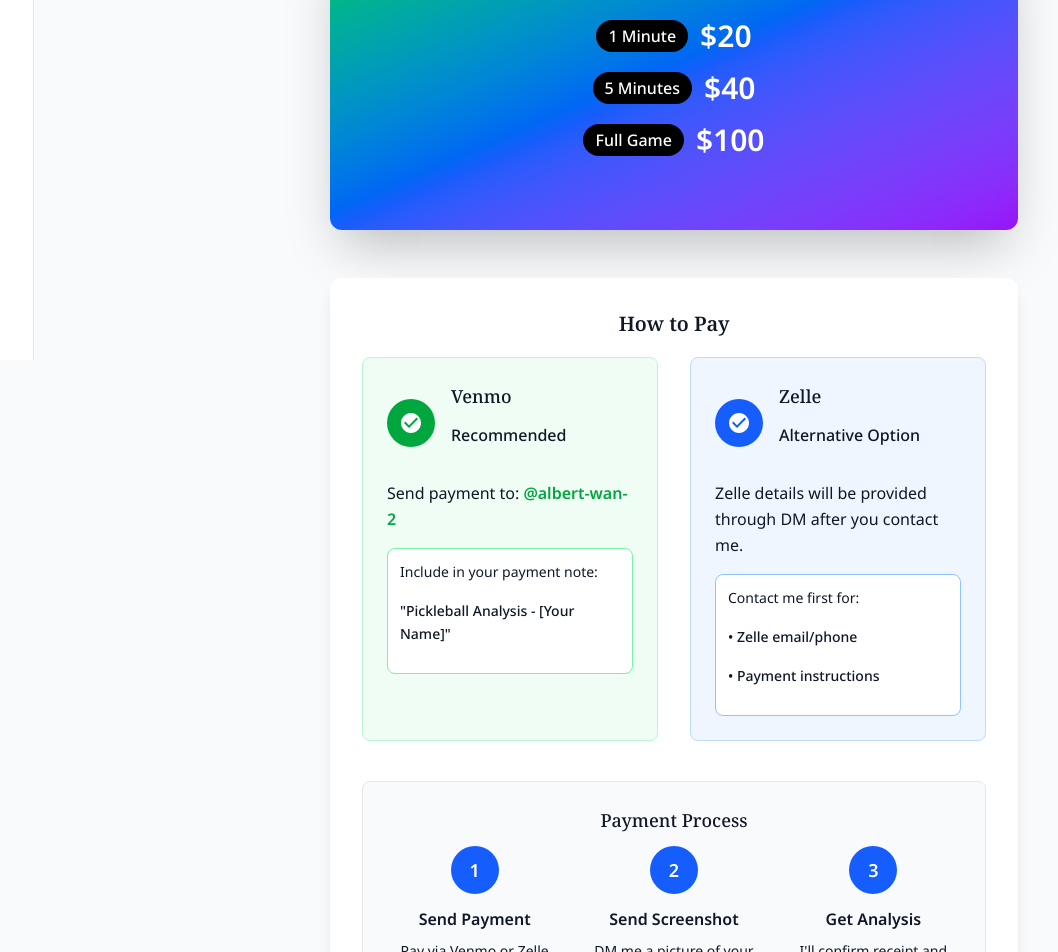
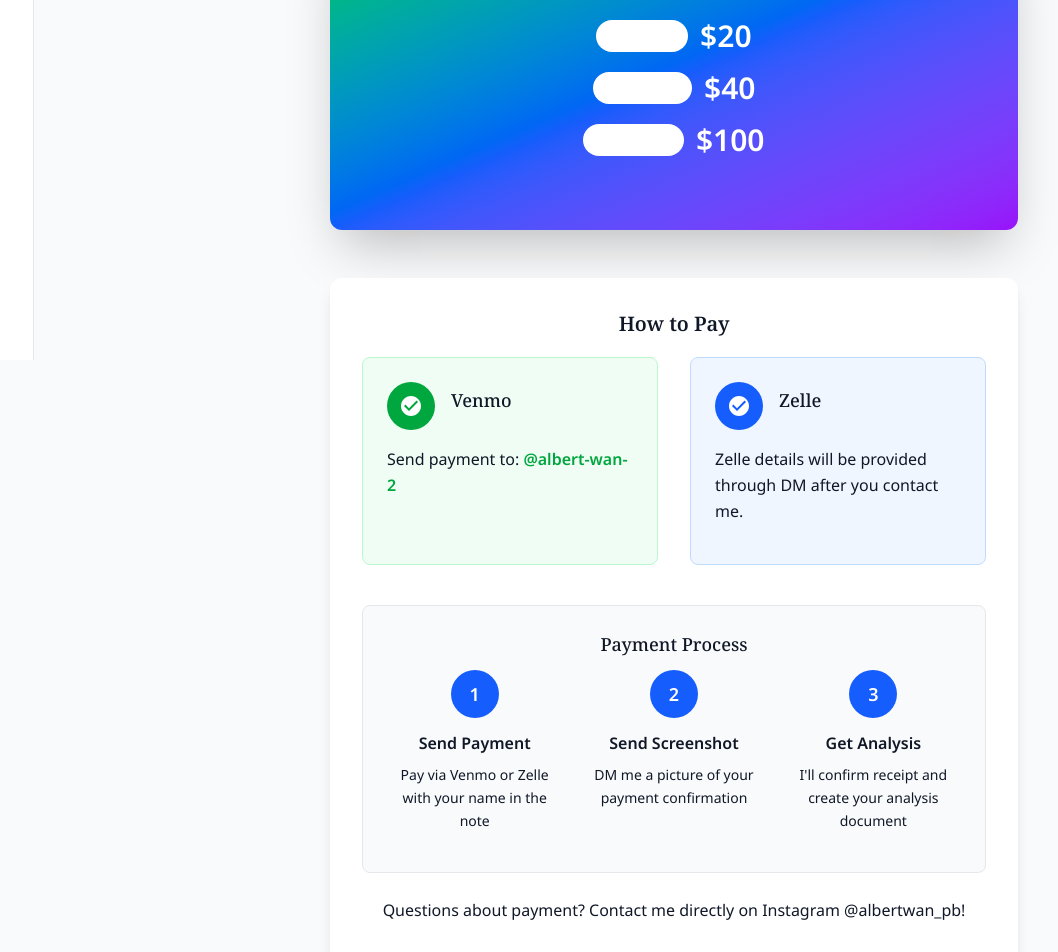
Before and after one commit to bertw2002/react-postgres-fullstack-template, a React (Vite) app: page /section/coaching in a window 1280 px wide. Shown: the part 440-1392 px from the top of the page, without its empty margins (222-1280 px from the left). Built offline with nearby package versions, Linux system fonts and the light colour scheme; a web font is replaced by a local one.

Commit message:
Update OnlineCoachingSection.jsx

```diff
--- a/src/components/OnlineCoachingSection.jsx
+++ b/src/components/OnlineCoachingSection.jsx
@@ -4,10 +4,10 @@ function OnlineCoachingSection() {
       <div className="max-w-6xl mx-auto">
         {/* Hero Section */}
         <div className="text-center mb-8 md:mb-12 px-4">
-          <h2 className="text-2xl md:text-3xl font-bold text-gray-900 mb-3 md:mb-4">
+          <h2 className="text-2xl md:text-3xl font-bold text-black mb-3 md:mb-4">
             Send me a video of your gameplay!
           </h2>
-          <p className="text-lg md:text-xl text-gray-600 mb-6 md:mb-8">
+          <p className="text-lg md:text-xl text-black mb-6 md:mb-8">
             I'll send you a FULL analysis of your gameplay and give you a plan to improve to the next level.
           </p>
         </div>
@@ -17,15 +17,15 @@ function OnlineCoachingSection() {
           <h3 className="text-2xl md:text-3xl font-bold mb-4 md:mb-6 text-white">My Rates</h3>
           <div className="space-y-3 md:space-y-4 mb-6 md:mb-8">
             <div className="flex items-center justify-center space-x-3">
-              <span className="bg-black bg-opacity-20 px-3 py-1 rounded-full text-sm md:text-base font-medium">1 Minute</span>
+              <span className="bg-white bg-opacity-20 px-3 py-1 rounded-full text-sm md:text-base font-medium">1 Minute</span>
               <span className="text-2xl md:text-3xl font-bold">$20</span>
             </div>
             <div className="flex items-center justify-center space-x-3">
-              <span className="bg-black bg-opacity-20 px-3 py-1 rounded-full text-sm md:text-base font-medium">5 Minutes</span>
+              <span className="bg-white bg-opacity-20 px-3 py-1 rounded-full text-sm md:text-base font-medium">5 Minutes</span>
               <span className="text-2xl md:text-3xl font-bold">$40</span>
             </div>
             <div className="flex items-center justify-center space-x-3">
-              <span className="bg-black bg-opacity-20 px-3 py-1 rounded-full text-sm md:text-base font-medium">Full Game</span>
+              <span className="bg-white bg-opacity-20 px-3 py-1 rounded-full text-sm md:text-base font-medium">Full Game</span>
               <span className="text-2xl md:text-3xl font-bold">$100</span>
             </div>
           </div>
@@ -48,17 +48,12 @@ function OnlineCoachingSection() {
                 </div>
                 <div>
                   <h4 className="text-xl font-bold text-gray-900">Venmo</h4>
-                  <p className="text-green-700 font-medium">Recommended</p>
                 </div>
               </div>
               <div className="space-y-3">
                 <p className="text-gray-700">
                   Send payment to: <span className="font-bold text-green-600">@albert-wan-2</span>
                 </p>
-                <div className="bg-white rounded-lg p-3 border border-green-300">
-                  <p className="text-sm text-gray-600 mb-2">Include in your payment note:</p>
-                  <p className="text-sm font-medium text-gray-800">"Pickleball Analysis - [Your Name]"</p>
-                </div>
               </div>
             </div>
 
@@ -72,18 +67,12 @@ function OnlineCoachingSection() {
                 </div>
                 <div>
                   <h4 className="text-xl font-bold text-gray-900">Zelle</h4>
-                  <p className="text-blue-700 font-medium">Alternative Option</p>
                 </div>
               </div>
               <div className="space-y-3">
                 <p className="text-gray-700">
                   Zelle details will be provided through DM after you contact me.
                 </p>
-                <div className="bg-white rounded-lg p-3 border border-blue-300">
-                  <p className="text-sm text-gray-600 mb-2">Contact me first for:</p>
-                  <p className="text-sm font-medium text-gray-800">• Zelle email/phone</p>
-                  <p className="text-sm font-medium text-gray-800">• Payment instructions</p>
-                </div>
               </div>
             </div>
           </div>
@@ -115,11 +104,8 @@ function OnlineCoachingSection() {
           {/* Contact Info */}
           <div className="mt-6 text-center">
             <p className="text-gray-600 mb-3">
-              Questions about payment? Contact me directly!
+              Questions about payment? Contact me directly on Instagram @albertwan_pb!
             </p>
-            <button className="bg-blue-600 text-white px-6 py-3 rounded-lg font-semibold hover:bg-blue-700 transition-colors">
-              Contact for Zelle Details
-            </button>
           </div>
         </div>
       </div>
```
